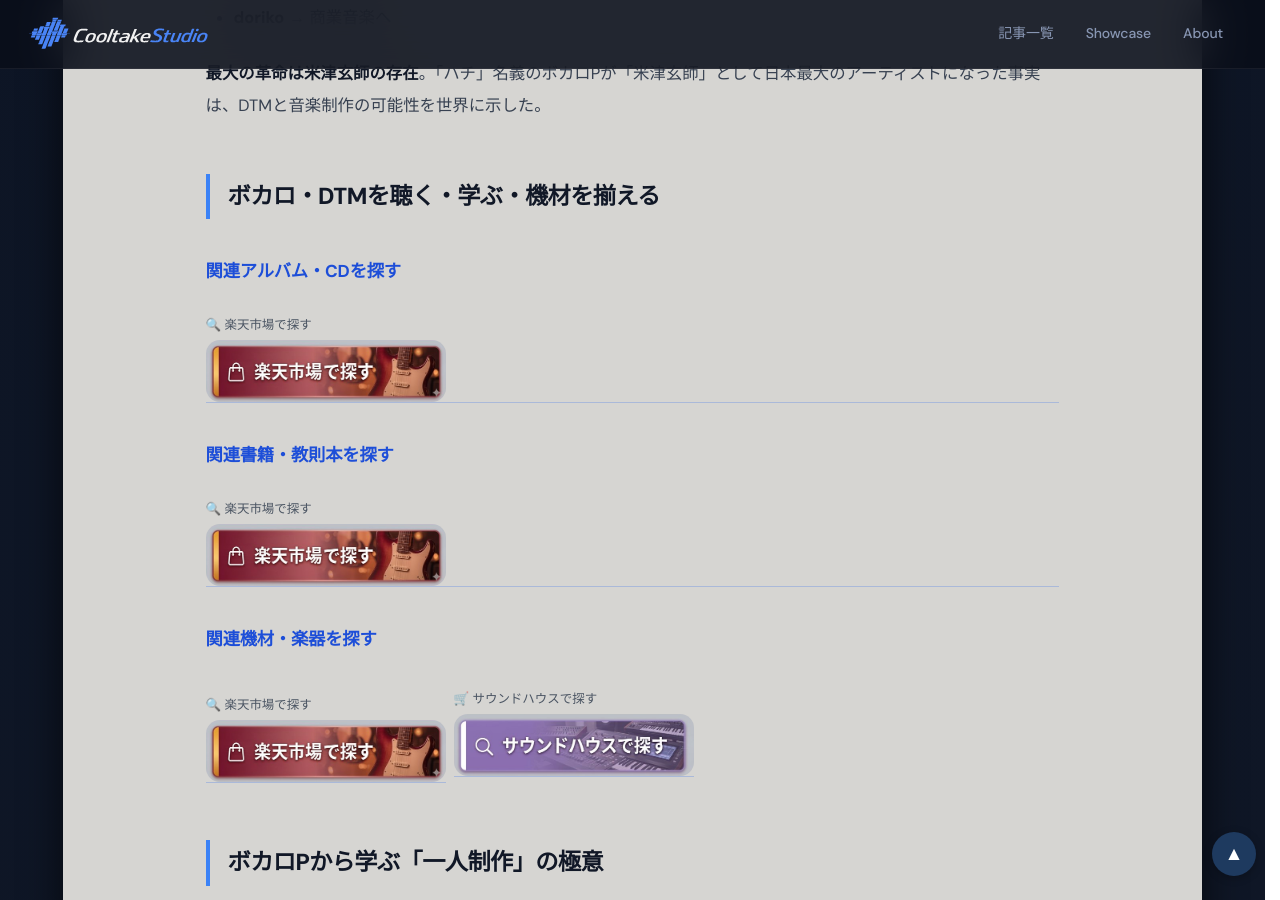
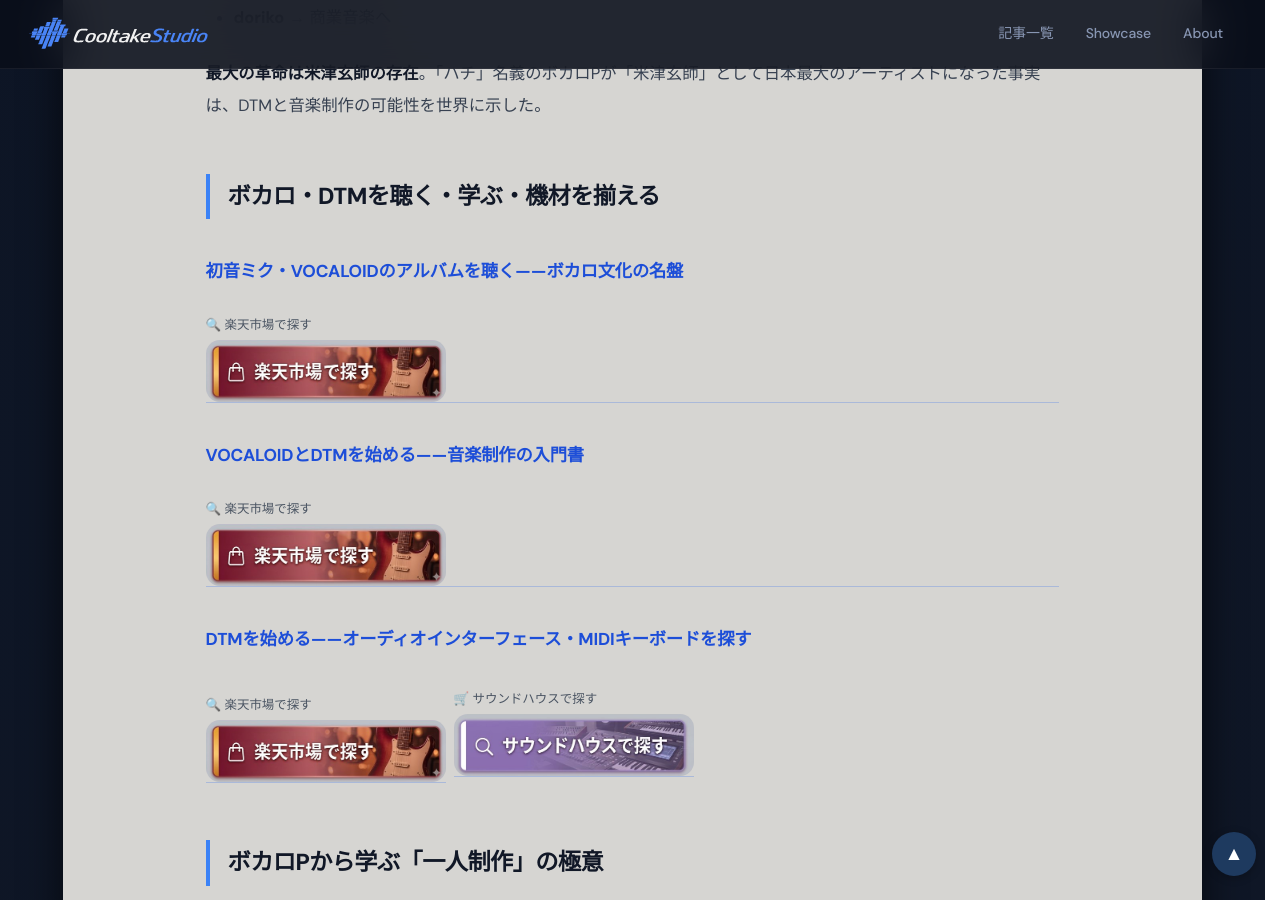
Before and after one commit to cooltake/cooltake-staging, a Jekyll site: the page built from _posts/2026-05-30-japan-music-15-vocaloid-dtm.md, in a window 1280 px wide and 900 px high, scrolled down 3611 px. Built offline with Jekyll 4.4.1, drawn with Linux system fonts in a browser that asks for light colours; some web fonts are replaced.

Commit message:
fix: CTAセクション見出しを記事の文脈に合わせて修正 (2026-05-30-japan-music-15-vocaloid-dtm.md)

```diff
--- a/_posts/2026-05-30-japan-music-15-vocaloid-dtm.md
+++ b/_posts/2026-05-30-japan-music-15-vocaloid-dtm.md
@@ -172,7 +172,7 @@
 
 
 
-### 関連アルバム・CDを探す
+### 初音ミク・VOCALOIDのアルバムを聴く——ボカロ文化の名盤
 
 
 
@@ -180,7 +180,7 @@
 
 
 
-### 関連書籍・教則本を探す
+### VOCALOIDとDTMを始める——音楽制作の入門書
 
 
 
@@ -188,7 +188,7 @@
 
 
 
-### 関連機材・楽器を探す
+### DTMを始める——オーディオインターフェース・MIDIキーボードを探す
 
 
 
```
